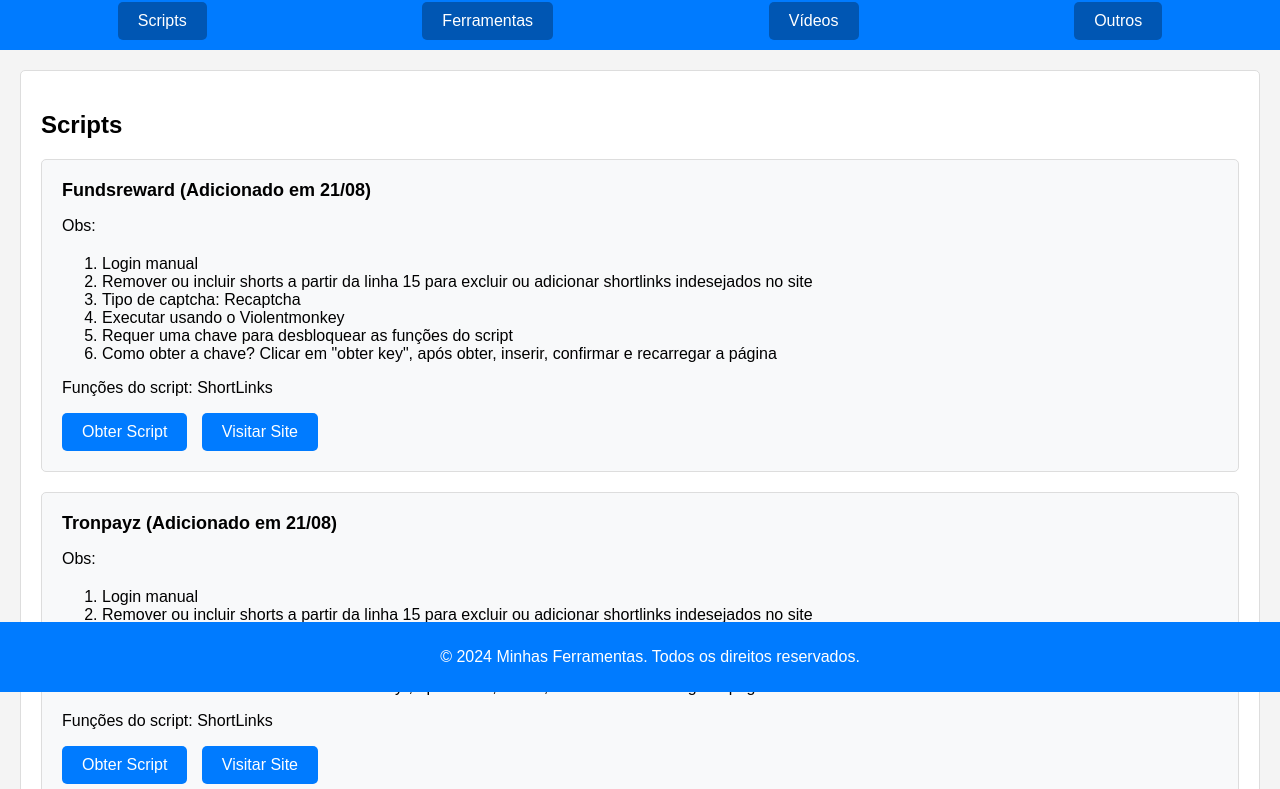
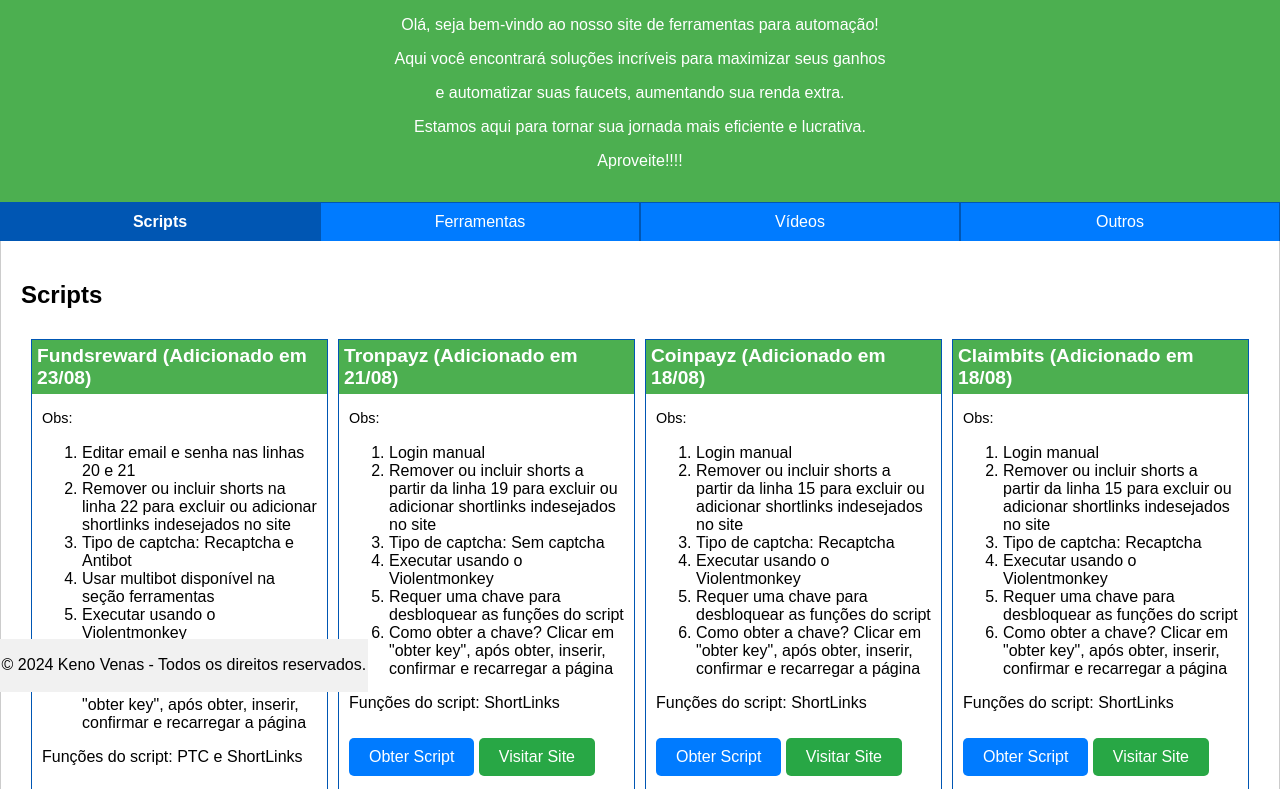
Before and after one commit to kenovenas/indica-es, a plain HTML site: page index.html in a window 1280 px wide. Shown: the part 108-897 px from the top of the page. Drawn offline with Linux system fonts and the light colour scheme.

Commit message:
Update index.html

```diff
--- a/index.html
+++ b/index.html
@@ -1,148 +1,226 @@
 <!DOCTYPE html>
-<html lang="pt-br">
-
+<html lang="pt-BR">
 <head>
     <meta charset="UTF-8">
     <meta name="viewport" content="width=device-width, initial-scale=1.0">
-    <title>Minhas Ferramentas</title>
+    <title>Crypto Faucets</title>
     <style>
         body {
             font-family: Arial, sans-serif;
-            background-color: #f4f4f4;
+            margin: 0;
+            padding: 0;
+            box-sizing: border-box;
+            background-color: #FFFFFF; /* Fundo branco da página */
+            color: #000000; /* Texto preto */
+        }
+        header {
+            background-color: #4CAF50; /* Cor verde para o cabeçalho */
+            color: #FFFFFF; /* Texto branco no cabeçalho */
+            padding: 1em;
+            text-align: center;
+            position: relative;
+        }
+        .header-content {
+            display: flex;
+            justify-content: space-between;
+            align-items: center;
+            padding: 0 20px;
+        }
+        .header-box {
+            background-color: #007BFF; /* Cor azul */
+            padding: 5px 10px;
+            border-radius: 5px;
+            color: #FFFFFF; /* Texto branco */
+            font-size: 1em;
+        }
+        .welcome-message {
+            margin-top: 10px;
+            font-size: 1em;
+            color: #FFFFFF;
+        }
+        .tabs {
+            display: flex;
+            background-color: #f1f1f1;
             margin: 0;
             padding: 0;
         }
-
-        header {
-            background-color: #007bff;
+        .tab-button {
+            background-color: #007BFF; /* Cor azul */
+            border: 1px solid #0056b3;
+            border-bottom: none;
+            cursor: pointer;
+            padding: 10px;
+            text-align: center;
             color: white;
-            padding: 10px 0;
-            text-align: center;
+            width: 25%; /* Ajustado para 4 seções */
+            box-sizing: border-box;
         }
-
-        .tab {
-            display: flex;
-            justify-content: space-around;
-            background-color: #007bff;
-            padding: 10px;
+        .tab-button:hover {
+            background-color: #0056b3;
         }
-
-        .tab a {
-            color: white;
-            text-decoration: none;
-            padding: 10px 20px;
+        .tab-button.active {
             background-color: #0056b3;
-            border-radius: 5px;
+            font-weight: bold;
         }
-
-        .tab a:hover {
-            background-color: #003d7a;
-        }
-
         .tab-content {
             display: none;
             padding: 20px;
-            background-color: white;
-            border: 1px solid #ddd;
-            margin: 20px;
-            border-radius: 5px;
+            border: 1px solid #ccc;
+            border-top: none;
+            background-color: #FFFFFF; /* Fundo branco para as seções */
         }
-
-        .tab-content.active {
+        .active-tab {
             display: block;
         }
-
+        #banner-container {
+            display: flex;
+            flex-wrap: wrap;
+            gap: 10px;
+            padding: 10px;
+        }
         .banner {
-            background-color: #f8f9fa;
-            padding: 20px;
-            border: 1px solid #ddd;
-            margin-bottom: 20px;
+            flex: 1 1 calc(25% - 10px); /* 4 banners por linha */
+            min-width: 200px;
+            max-width: 300px;
+            background-color: #FFFFFF; /* Fundo branco para os banners */
+            color: black;
+            border: 1px solid #0056b3;
+            box-sizing: border-box;
+            padding: 10px;
+            margin-bottom: 10px; /* Espaço abaixo dos banners */
+        }
+        .banner-title {
+            background-color: #4CAF50; /* Cor verde para o título */
+            color: #FFFFFF; /* Texto branco */
+            padding: 5px;
+            margin: -10px -10px 10px; /* Ajuste para que o fundo verde se estenda por todo o banner */
+            font-size: 1.2em; /* Tamanho maior para o título */
+            font-weight: bold;
+        }
+        .banner-message {
+            font-size: 0.9em; /* Texto menor */
+            margin-bottom: 10px;
+            text-align: left; /* Alinha o texto à esquerda */
+            line-height: 1.4; /* Ajusta o espaçamento entre linhas para melhor legibilidade */
+        }
+        /* Correção específica para a seção "Scripts" */
+        #scripts .banner-message {
+            text-align: left; /* Garante que o texto esteja alinhado à esquerda */
+        }
+        /* Correção específica para a seção "Ferramentas" */
+        #tools .banner-message {
+            text-align: left; /* Garante que o texto esteja alinhado à esquerda */
+        }
+        footer {
+            background-color: #f1f1f1;
+            padding: 0.1em;
+            text-align: right;
+            position: fixed;
+            width: auto;
+            bottom: 0;
+        }
+        .video-container iframe {
+            width: 100%;
+            max-width: 300px;
+            height: 200px;
+        }
+        .btn-obtain-key, .btn-site {
+            background-color: #007BFF; /* Cor azul */
+            color: white;
+            border: none;
+            padding: 10px 20px;
             border-radius: 5px;
+            cursor: pointer;
+            margin-top: 10px;
+            text-decoration: none;
+            display: inline-block;
         }
-
-        .banner-title {
-            font-size: 18px;
-            font-weight: bold;
-            margin-bottom: 10px;
-        }
-
-        .banner-message {
-            margin-bottom: 20px;
-        }
-
-        .btn-obtain-key,
-        .btn-site {
-            display: inline-block;
-            padding: 10px 20px;
-            background-color: #007bff;
-            color: white;
-            text-decoration: none;
-            border-radius: 5px;
-            margin-right: 10px;
-        }
-
-        .btn-obtain-key:hover,
-        .btn-site:hover {
+        .btn-obtain-key:hover, .btn-site:hover {
             background-color: #0056b3;
         }
-
-        footer {
-            text-align: center;
-            padding: 10px;
-            background-color: #007bff;
-            color: white;
-            position: fixed;
-            width: 100%;
-            bottom: 0;
+        .btn-site {
+            background-color: #28a745; /* Cor verde para o botão do site */
+        }
+        .btn-site:hover {
+            background-color: #218838;
         }
     </style>
+    <script>
+        function openTab(tabName) {
+            var i, tabContent, tabButtons;
+            tabContent = document.getElementsByClassName("tab-content");
+            for (i = 0; i < tabContent.length; i++) {
+                tabContent[i].style.display = "none";
+            }
+            tabButtons = document.getElementsByClassName("tab-button");
+            for (i = 0; i < tabButtons.length; i++) {
+                tabButtons[i].className = tabButtons[i].className.replace(" active", "");
+            }
+            document.getElementById(tabName).style.display = "block";
+            event.currentTarget.className += " active";
+        }
+    </script>
 </head>
-
 <body>
     <header>
-        <h1>Minhas Ferramentas</h1>
+        <div class="header-content">
+            <div class="header-box">Keno Venas</div>
+            <div class="header-box">
+                <a href="https://t.me/+Mns6IsONSxliZDkx" target="_blank" style="color: #FFFFFF;">Grupo do Telegram</a>
+            </div>
+        </div>
+        <h1>"Crypto Faucets"</h1>
+        <p class="welcome-message">
+            <p>Olá, seja bem-vindo ao nosso site de ferramentas para automação!</p>
+            <p>Aqui você encontrará soluções incríveis para maximizar seus ganhos</p>
+            <p>e automatizar suas faucets, aumentando sua renda extra.</p>
+            <p>Estamos aqui para tornar sua jornada mais eficiente e lucrativa.</p>
+            <p>Aproveite!!!!</p>
+        </p>
     </header>
 
-    <div class="tab">
-        <a href="#scripts">Scripts</a>
-        <a href="#tools">Ferramentas</a>
-        <a href="#videos">Vídeos</a>
-        <a href="#outros">Outros</a>
+    <div class="tabs">
+        <div class="tab-button active" onclick="openTab('scripts')">Scripts</div>
+        <div class="tab-button" onclick="openTab('tools')">Ferramentas</div>
+        <div class="tab-button" onclick="openTab('videos')">Vídeos</div>
+        <div class="tab-button" onclick="openTab('outros')">Outros</div> <!-- Adicionado a seção Outros -->
     </div>
 
-    <!-- SEÇÃO SCRIPTS -->
-    <div id="scripts" class="tab-content active">
+    <!-- SEÇÃO SCRIPT -->
+    <div id="scripts" class="tab-content active-tab">
         <h2>Scripts</h2>
         <section id="banner-container">
-            <!-- Exemplo de banner -->
-            <div class="banner">
-                <div class="banner-title">Fundsreward (Adicionado em 21/08)</div>
+            <!-- Exemplo de banner para Scripts -->
+
+                <div class="banner">
+                <div class="banner-title">Fundsreward (Adicionado em 23/08)</div>
                 <p class="banner-message">
                     Obs:
                     <ol>
-                        <li>Login manual</li>
-                        <li>Remover ou incluir shorts a partir da linha 15 para excluir ou adicionar shortlinks indesejados no site</li>
-                        <li>Tipo de captcha: Recaptcha</li>
+                        <li>Editar email e senha nas linhas 20 e 21</li>
+                        <li>Remover ou incluir shorts na linha 22 para excluir ou adicionar shortlinks indesejados no site</li>
+                        <li>Tipo de captcha: Recaptcha e Antibot</li>
+                        <li>Usar multibot disponível na seção ferramentas</li>
                         <li>Executar usando o Violentmonkey</li>
                         <li>Requer uma chave para desbloquear as funções do script</li>
                         <li>Como obter a chave? Clicar em "obter key", após obter, inserir, confirmar e recarregar a página</li>
                     </ol>
-                    Funções do script: ShortLinks
+                    Funções do script: PTC e ShortLinks
                 </p>
                 <!-- Botão para obter o script -->
-                <a href="https://cloaking.link/jEDv" class="btn-obtain-key" target="_blank">Obter Script</a>
+                <a href="https://cloaking.link/OqUO" class="btn-obtain-key" target="_blank">Obter Script</a>
                 <!-- Botão para visitar o site -->
-                <a href="https://tronpayz.com/?r=30070" class="btn-site" target="_blank">Visitar Site</a>
+                <a href="https://fundsreward.com/?r=49554" class="btn-site" target="_blank">Visitar Site</a>
             </div>
 
-            <div class="banner">
+                <div class="banner">
                 <div class="banner-title">Tronpayz (Adicionado em 21/08)</div>
                 <p class="banner-message">
                     Obs:
                     <ol>
                         <li>Login manual</li>
-                        <li>Remover ou incluir shorts a partir da linha 15 para excluir ou adicionar shortlinks indesejados no site</li>
-                        <li>Tipo de captcha: Recaptcha</li>
+                        <li>Remover ou incluir shorts a partir da linha 19 para excluir ou adicionar shortlinks indesejados no site</li>
+                        <li>Tipo de captcha: Sem captcha</li>
                         <li>Executar usando o Violentmonkey</li>
                         <li>Requer uma chave para desbloquear as funções do script</li>
                         <li>Como obter a chave? Clicar em "obter key", após obter, inserir, confirmar e recarregar a página</li>
@@ -220,42 +298,56 @@
     <!-- SEÇÃO FERRAMENTAS -->
     <div id="tools" class="tab-content">
         <h2>Ferramentas</h2>
-        <p>Explore nossas ferramentas úteis para facilitar suas tarefas diárias.</p>
+        <section id="banner-container">
+            <!-- Exemplo de banner para Ferramentas -->
+            <div class="banner">
+                <div class="banner-title">Multibot (Adicionado em 21/08)</div>
+                <p class="banner-message">
+                    Obs:
+                    <ol>
+                        <li>Adicionado Fundsreward (Adicionado em 21/08)</li>
+                        <li>Adicionado Tronpayz (Adicionado em 21/08)</li>
+                        <li>Adicionado Coinpayz (Adicionado em 18/08)</li>
+                        <li>Adicionado Claimbits (Adicionado em 18/08)</li>
+                        <li>Adicionado Coinadster (Adicionado em 15/08)</li>
+                    </ol>
+                </p>
+                <!-- Botão para obter a ferramenta -->
+                <a href="https://cloaking.link/JxnO" class="btn-obtain-key" target="_blank">Obter Ferramenta</a>
+            </div>
+        </section>
     </div>
 
     <!-- SEÇÃO VÍDEOS -->
     <div id="videos" class="tab-content">
         <h2>Vídeos</h2>
-        <p>Assista a vídeos tutoriais e informativos.</p>
+        <section id="banner-container">
+            <!-- Exemplo de banner para Vídeos -->
+            <div class="banner">
+                <div class="banner-title">Como Configurar o Script</div>
+                <div class="video-container">
+                    <iframe src="https://www.youtube.com/embed/seu-video-id" frameborder="0" allowfullscreen></iframe>
+                </div>
+                <p class="banner-message">Aprenda a configurar o script passo a passo neste vídeo tutorial.</p>
+            </div>
+        </section>
     </div>
 
     <!-- SEÇÃO OUTROS -->
     <div id="outros" class="tab-content">
         <h2>Outros</h2>
-        <p>Outros conteúdos e informações diversas.</p>
+        <section id="banner-container">
+            <!-- Exemplo de banner para Outros -->
+            <div class="banner">
+                <div class="banner-title">Outras Ferramentas e Recursos</div>
+                <p class="banner-message">Explore outros recursos úteis para otimizar seu tempo e aumentar seus ganhos.</p>
+                <a href="https://linkparaoutrareferramenta.com" class="btn-obtain-key" target="_blank">Obter Ferramenta</a>
+            </div>
+        </section>
     </div>
 
     <footer>
-        <p>&copy; 2024 Minhas Ferramentas. Todos os direitos reservados.</p>
+        <p>&copy; 2024 Keno Venas - Todos os direitos reservados.</p>
     </footer>
-
-    <script>
-        const tabs = document.querySelectorAll('.tab a');
-        const tabContents = document.querySelectorAll('.tab-content');
-
-        tabs.forEach(tab => {
-            tab.addEventListener('click', function (e) {
-                e.preventDefault();
-
-                tabs.forEach(t => t.classList.remove('active'));
-                tabContents.forEach(tc => tc.classList.remove('active'));
-
-                this.classList.add('active');
-                const target = document.querySelector(this.getAttribute('href'));
-                target.classList.add('active');
-            });
-        });
-    </script>
 </body>
-
 </html>
```
